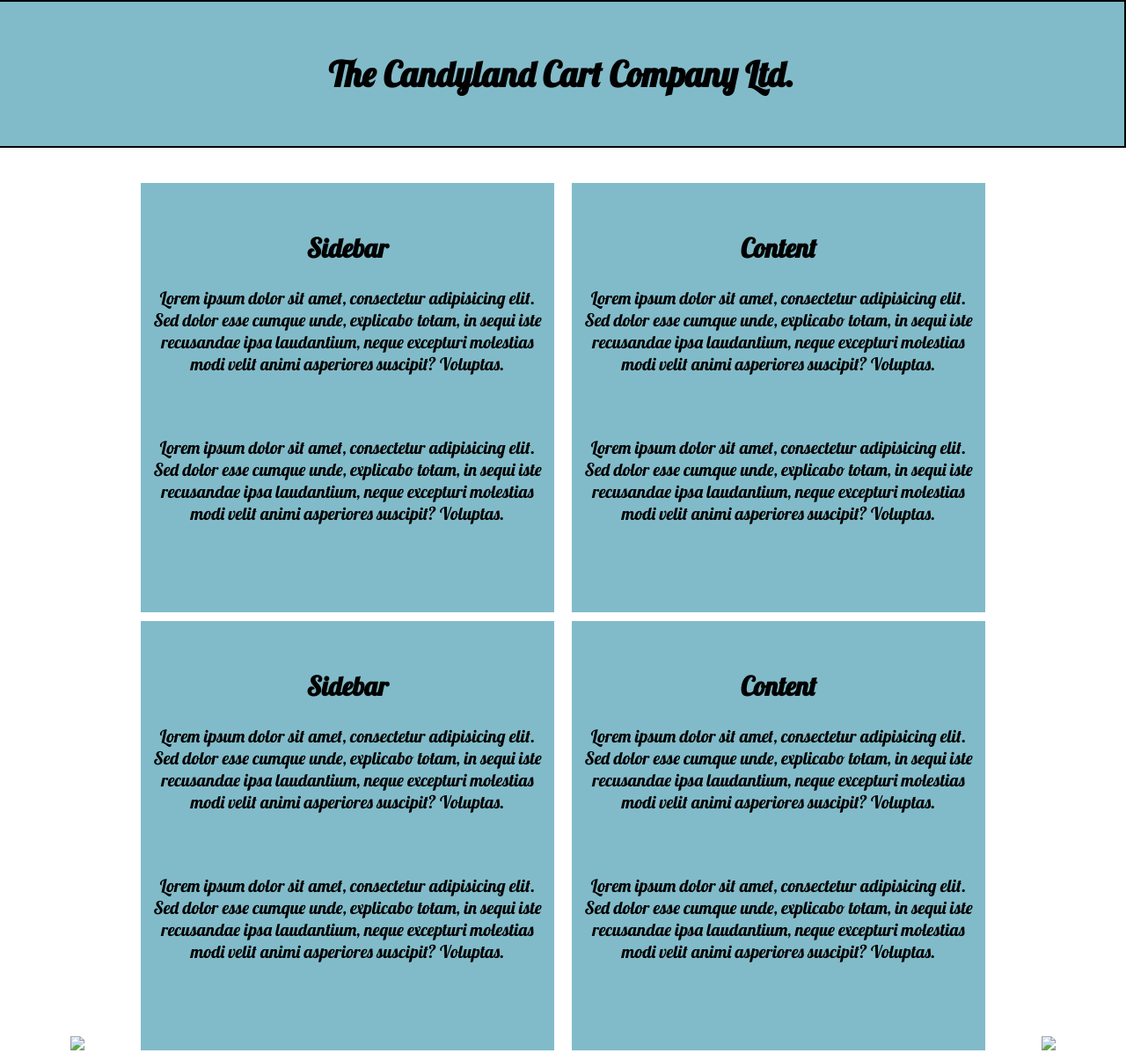
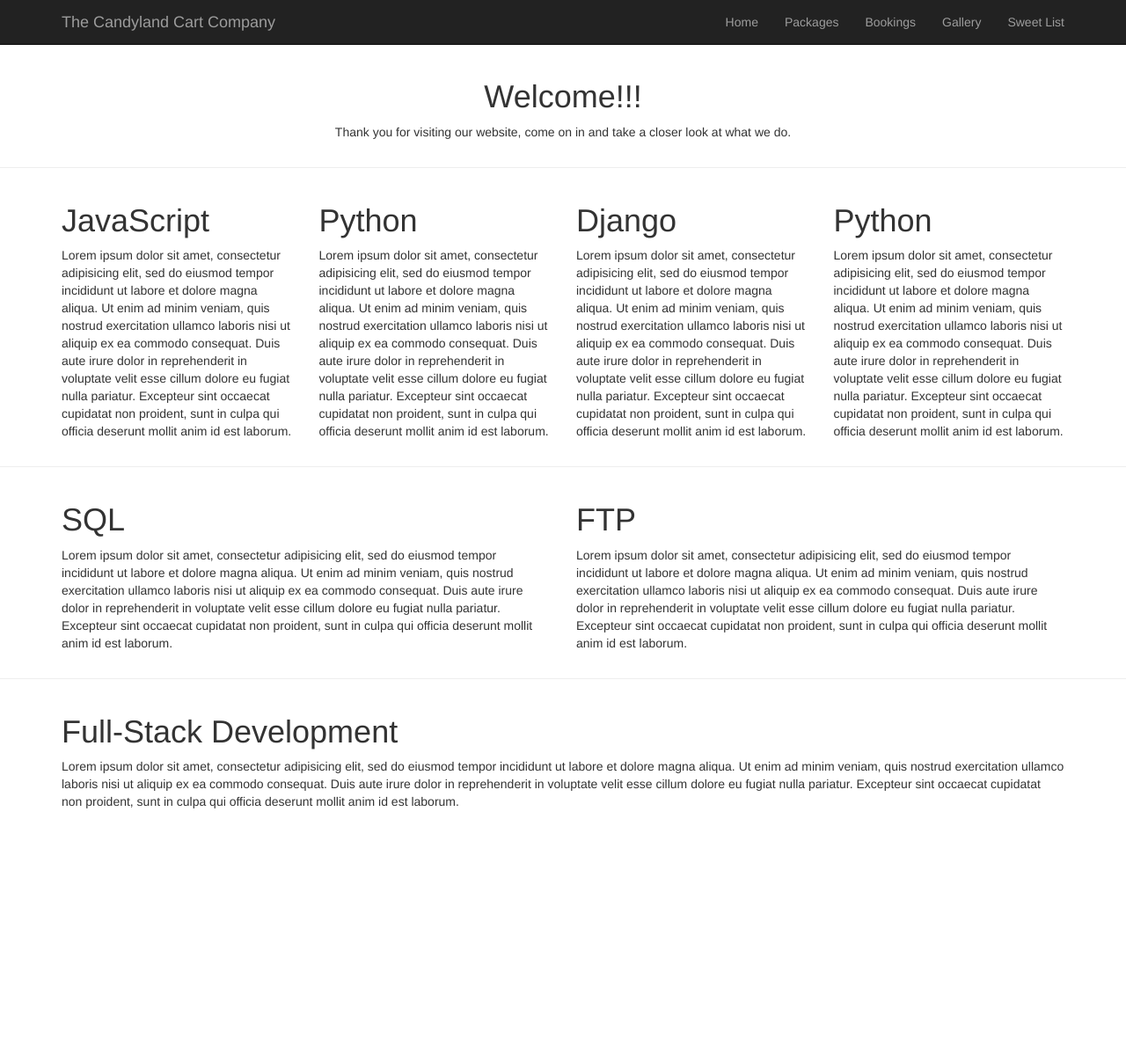
Before and after one commit to Code-Institute-Submissions/NewSite, a plain HTML site: page index.html in a window 1280 px wide. Shown: the top 1197 px of the page at 88% size. After the commit the page ends 931 px from the top, so only its background shows below. Drawn offline with nearby package versions, Linux system fonts and the light colour scheme.

Commit message:
updates pages and internal links

```diff
--- a/index.html
+++ b/index.html
@@ -3,112 +3,135 @@
 <head>
 	<meta charset="utf-8">
 	<title>The Candyland Cart Company Ltd.</title>
-	<link rel="stylesheet" type="text/css" href="http://fonts.googleapis.com/css?family=Lobster">
-	<style type="text/css">
+	<link rel="stylesheet" type="text/css" href="bootstrap/css/bootstrap.min.css">
+    <link href="css/style.css" rel="stylesheet">
 
-			#container
-			{
-				margin-right:auto;
-				margin-left:auto;
-				position: relative;		/*Must be relative for positioning the header*/
-				width:960px;
-				border-radius: 10px;
-				padding: 10px;
-				padding-top: 200px;
-				font-size: 0; /* for inline-block spacing issues*/
-				display: flex;          /* makes container a flexbox*/
-				flex-flow: row wrap;    /* layout the boxes in rows and wrap them*/
-				justify-content: space-around; /* margins will be divided equally*/
-				max-width:1050px;              /* (optional)change from 960px to 1050*/
-			}
-			.box{
-				position: relative;		/*Must be relative for absolute image link*/
-				width: 100%;
-				background-color: #81BBC9;
-				margin-bottom: 10px;
-				font-family: Lobster;
-				font-size: 20px;
-				text-align: center;
-				padding: 30px 0;
-			}
-								/*changed sidebar and content to classes*/
-			.sidebar{
-				/*add vendor prefixes for border-box*/
-				-webkit-box-sizing: border-box;
-       			-moz-box-sizing: border-box;
-            	box-sizing: border-box;
-				display: inline-block;
-				width:470px;
-				margin-right: 10px;
-				padding-left: 10px;
-				padding-right: 10px;
-			}
-			.content{
-				/*add vendor prefixes for border-box*/
-				-webkit-box-sizing: border-box;
-       			-moz-box-sizing: border-box;
-            	box-sizing: border-box;
-				display: inline-block;
-				width:470px;
-				margin-left: 10px;
-				padding-left: 10px;
-				padding-right: 10px;
-				flex:1;
-				min-width: 280px;
-			}
-			#toTopRight{
-				position: absolute; 	/* Absolute Link */
-				bottom:0;				/* Offset however we wish*/
-				right:-80px;
-			}
-			#toTopLeft{
-				position: absolute; 	/* Absolute Link */
-				bottom:0;				/* Offset however we wish*/
-				left:-80px;
-			}
-			p{
-				padding-bottom: 50px;
-			}
-			#header{
-				top: 0px;
-				right: 0px;
-				position: fixed; /*must be fixed to keep header in position*/
-				border: 2px solid #000;
-				z-index: 100;	/* z-index*/
+	<style>
+
+    body{
+   		padding-top: 70px
     }
 
   </style>
+
 </head>
 <body>
-		<div id="container">
 
-			<div id="header" class="box"> <h1>The Candyland Cart Company Ltd.</h1>
+<nav class="navbar navbar-inverse navbar-fixed-top">
+        <div class="container">
+        <div class='navbar-header'>
+        <a class="navbar-brand" href="index.html">The Candyland Cart Company</a>
         </div>
-			<div class="box sidebar">
-				<h2>Sidebar</h2>
-				<p>Lorem ipsum dolor sit amet, consectetur adipisicing elit. Sed dolor esse cumque unde, explicabo totam, in sequi iste recusandae ipsa laudantium, neque excepturi molestias modi velit animi asperiores suscipit? Voluptas.</p><p>Lorem ipsum dolor sit amet, consectetur adipisicing elit. Sed dolor esse cumque unde, explicabo totam, in sequi iste recusandae ipsa laudantium, neque excepturi molestias modi velit animi asperiores suscipit? Voluptas.</p>
+            <ul  class="nav navbar-nav navbar-right">
+                 <li><a href="index.html">Home</a></li>
+                 <li><a href="packages.html">Packages</a></li>
+                 <li><a href="bookings.html">Bookings</a></li>
+                 <li><a href="gallery.html">Gallery</a></li>
+                 <li><a href="sweetlist.html">Sweet List</a></li>
+            </ul>
+        </div>
+        </div>
+    </nav>
 
-			</div>
-			<div class="box content">
-				<h2>Content</h2>
-				<p>Lorem ipsum dolor sit amet, consectetur adipisicing elit. Sed dolor esse cumque unde, explicabo totam, in sequi iste recusandae ipsa laudantium, neque excepturi molestias modi velit animi asperiores suscipit? Voluptas.</p>
-				<p>Lorem ipsum dolor sit amet, consectetur adipisicing elit. Sed dolor esse cumque unde, explicabo totam, in sequi iste recusandae ipsa laudantium, neque excepturi molestias modi velit animi asperiores suscipit? Voluptas.</p>
-
-			</div>
-			<div class="box sidebar">
-				<h2>Sidebar</h2>
-				<p>Lorem ipsum dolor sit amet, consectetur adipisicing elit. Sed dolor esse cumque unde, explicabo totam, in sequi iste recusandae ipsa laudantium, neque excepturi molestias modi velit animi asperiores suscipit? Voluptas.</p><p>Lorem ipsum dolor sit amet, consectetur adipisicing elit. Sed dolor esse cumque unde, explicabo totam, in sequi iste recusandae ipsa laudantium, neque excepturi molestias modi velit animi asperiores suscipit? Voluptas.</p><a href="#" alt="Link to top"><img id="toTopLeft" src="images/arrow.png"></a>
-
-			</div>
-			<div  class="box content">
-				<h2>Content</h2>
-				<p>Lorem ipsum dolor sit amet, consectetur adipisicing elit. Sed dolor esse cumque unde, explicabo totam, in sequi iste recusandae ipsa laudantium, neque excepturi molestias modi velit animi asperiores suscipit? Voluptas.</p>
-				<p>Lorem ipsum dolor sit amet, consectetur adipisicing elit. Sed dolor esse cumque unde, explicabo totam, in sequi iste recusandae ipsa laudantium, neque excepturi molestias modi velit animi asperiores suscipit? Voluptas.</p>
-				<a href="#" alt="Link to top"><img id="toTopRight" src="images/arrow.png"></a>
-			</div>
-			<div id="footer" class="box"><h2>Footer</h2>
+<div class='container'>
+        <div class='col-md-12'>
+                <h1 align="center">Welcome!!!</h1>
+                <p align="center">Thank you for visiting our website, come on in and take a closer look at what we do.
+                </p>
             </div>
 
     </div>
+    <hr>
+    <div class='container'>
+        <div class='row'>
+            <!--4 column layout-->
+            <div class='col-md-3'>
+                <h1>JavaScript</h1>
+                <p>Lorem ipsum dolor sit amet, consectetur adipisicing elit, sed do eiusmod
+                    tempor incididunt ut labore et dolore magna aliqua. Ut enim ad minim veniam,
+                    quis nostrud exercitation ullamco laboris nisi ut aliquip ex ea commodo
+                    consequat. Duis aute irure dolor in reprehenderit in voluptate velit esse
+                    cillum dolore eu fugiat nulla pariatur. Excepteur sint occaecat cupidatat non
+                    proident, sunt in culpa qui officia deserunt mollit anim id est laborum.
+                </p>
+
+            </div>
+            <div class='col-md-3'>
+                <h1>Python</h1>
+                <p>Lorem ipsum dolor sit amet, consectetur adipisicing elit, sed do eiusmod
+                    tempor incididunt ut labore et dolore magna aliqua. Ut enim ad minim veniam,
+                    quis nostrud exercitation ullamco laboris nisi ut aliquip ex ea commodo
+                    consequat. Duis aute irure dolor in reprehenderit in voluptate velit esse
+                    cillum dolore eu fugiat nulla pariatur. Excepteur sint occaecat cupidatat non
+                    proident, sunt in culpa qui officia deserunt mollit anim id est laborum.
+                </p>
+            </div>
+            <div class='col-md-3'>
+                <h1>Django</h1>
+                <p>Lorem ipsum dolor sit amet, consectetur adipisicing elit, sed do eiusmod
+                    tempor incididunt ut labore et dolore magna aliqua. Ut enim ad minim veniam,
+                    quis nostrud exercitation ullamco laboris nisi ut aliquip ex ea commodo
+                    consequat. Duis aute irure dolor in reprehenderit in voluptate velit esse
+                    cillum dolore eu fugiat nulla pariatur. Excepteur sint occaecat cupidatat non
+                    proident, sunt in culpa qui officia deserunt mollit anim id est laborum.
+                </p>
+            </div>
+            <div class='col-md-3'>
+                <h1>Python</h1>
+                <p>Lorem ipsum dolor sit amet, consectetur adipisicing elit, sed do eiusmod
+                    tempor incididunt ut labore et dolore magna aliqua. Ut enim ad minim veniam,
+                    quis nostrud exercitation ullamco laboris nisi ut aliquip ex ea commodo
+                    consequat. Duis aute irure dolor in reprehenderit in voluptate velit esse
+                    cillum dolore eu fugiat nulla pariatur. Excepteur sint occaecat cupidatat non
+                    proident, sunt in culpa qui officia deserunt mollit anim id est laborum.
+                </p>
+            </div>
+        </div>
+    </div>
+    <hr>
+    <div class='container'>
+        <div class='row'>
+            <!--2 column layout-->
+            <div class='col-md-6'>
+                <h1>SQL</h1>
+                <p>Lorem ipsum dolor sit amet, consectetur adipisicing elit, sed do eiusmod
+                    tempor incididunt ut labore et dolore magna aliqua. Ut enim ad minim veniam,
+                    quis nostrud exercitation ullamco laboris nisi ut aliquip ex ea commodo
+                    consequat. Duis aute irure dolor in reprehenderit in voluptate velit esse
+                    cillum dolore eu fugiat nulla pariatur. Excepteur sint occaecat cupidatat non
+                    proident, sunt in culpa qui officia deserunt mollit anim id est laborum.
+                </p>
+            </div>
+            <div class='col-md-6'>
+                <h1>FTP</h1>
+                <p>Lorem ipsum dolor sit amet, consectetur adipisicing elit, sed do eiusmod
+                    tempor incididunt ut labore et dolore magna aliqua. Ut enim ad minim veniam,
+                    quis nostrud exercitation ullamco laboris nisi ut aliquip ex ea commodo
+                    consequat. Duis aute irure dolor in reprehenderit in voluptate velit esse
+                    cillum dolore eu fugiat nulla pariatur. Excepteur sint occaecat cupidatat non
+                    proident, sunt in culpa qui officia deserunt mollit anim id est laborum.
+                </p>
+            </div>
+        </div>
+    </div>
+    <hr>
+    <div class='container'>
+        <!--1 column layout-->
+        <div class='row'>
+            <div class='col-md-12'>
+                <h1>Full-Stack Development</h1>
+                <p>Lorem ipsum dolor sit amet, consectetur adipisicing elit, sed do eiusmod
+                    tempor incididunt ut labore et dolore magna aliqua. Ut enim ad minim veniam,
+                    quis nostrud exercitation ullamco laboris nisi ut aliquip ex ea commodo
+                    consequat. Duis aute irure dolor in reprehenderit in voluptate velit esse
+                    cillum dolore eu fugiat nulla pariatur. Excepteur sint occaecat cupidatat non
+                    proident, sunt in culpa qui officia deserunt mollit anim id est laborum.
+                </p>
+            </div>
+        </div>
+    </div>
+
 </body>
+<script src="http://code.jquery.com/jquery.min.js"></script>
+<script src="bootstrap/js/bootstrap.min.js"></script>
 </html>
```
Also changed, not shown: bookings.html (+2 -2 lines), gallery.html (+2 -2 lines), indexboot.html (deleted, +0 -137 lines), indexbootAcc.html (deleted, +0 -66 lines), packages.html (+2 -2 lines), sweetlist.html (+2 -2 lines). Lines whose indentation alone changed are shown as unchanged.
